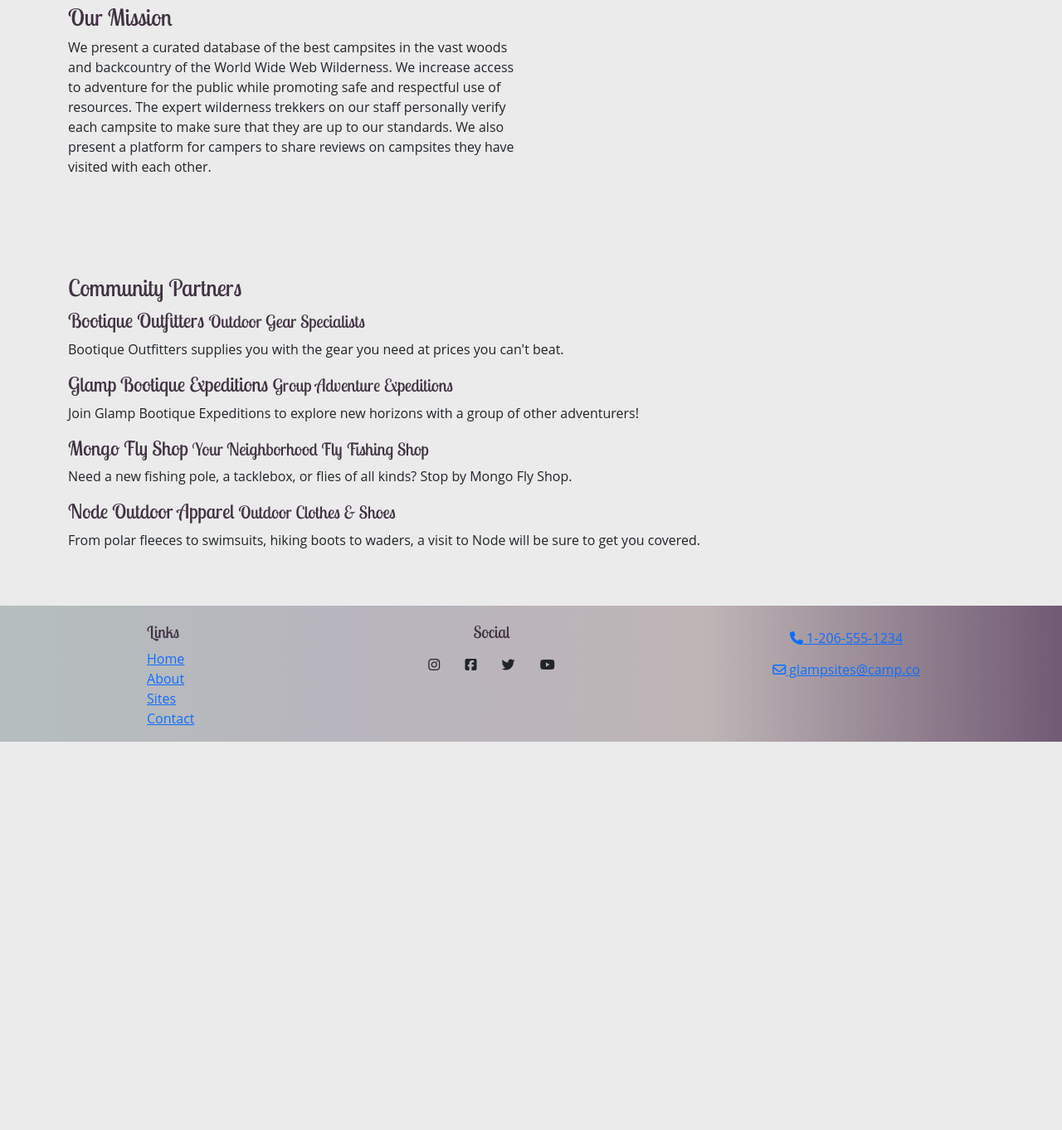
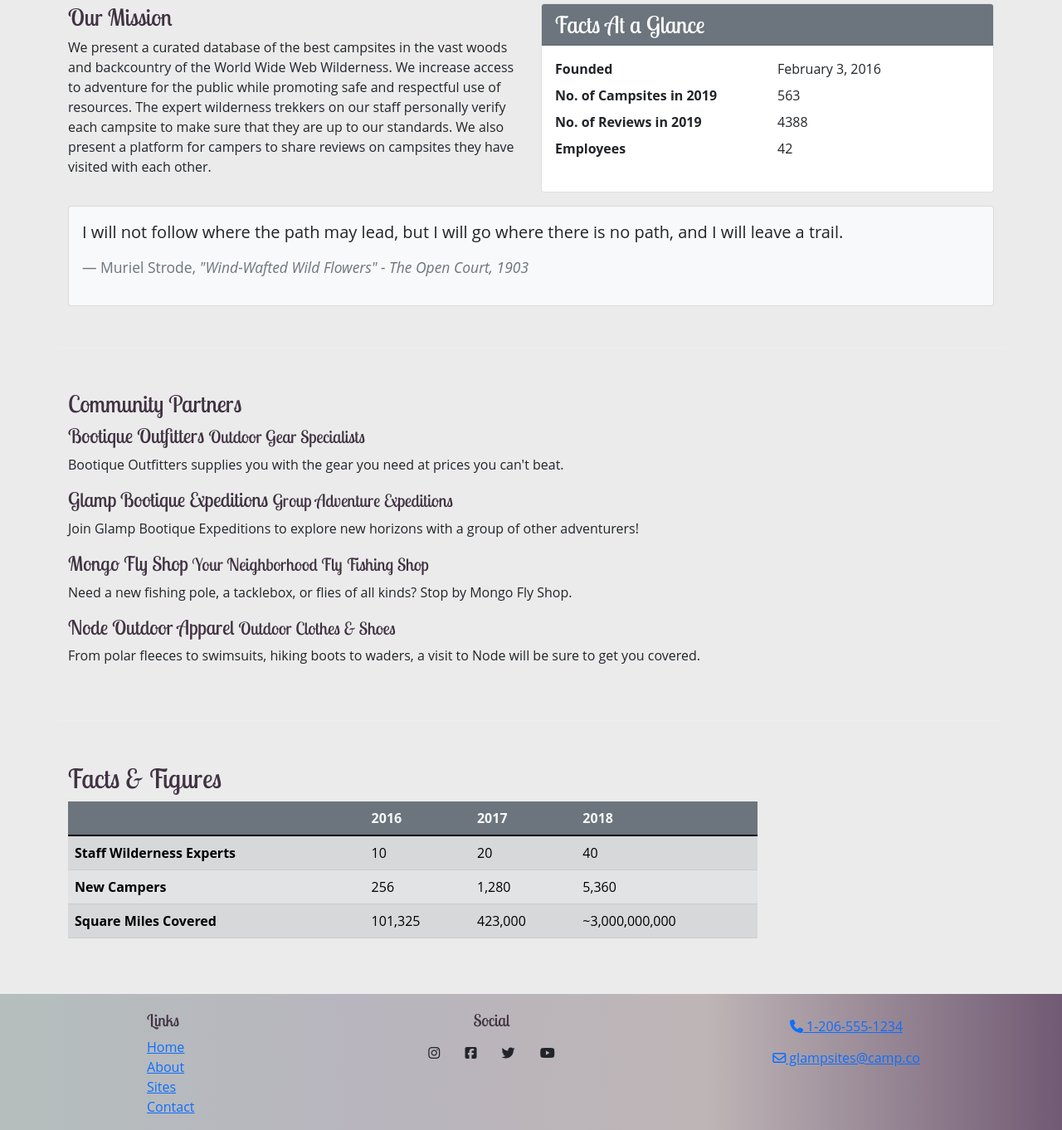
Before and after one commit to LisaHarrison08/glampBoutique, a website: page aboutUS.html in a window 1280 px wide. Shown: the part 376-1738 px from the top of the page at 83% size. Before the commit the page ends 1270 px from the top, so only its background shows below. Drawn offline with nearby package versions, Linux system fonts and the light colour scheme.

Commit message:
updated the aboutus page to card and table content

```diff
--- a/aboutUS.html
+++ b/aboutUS.html
@@ -3,7 +3,7 @@
 
 <head>
     <meta charset="utf-8" />
-    <meta name="viewport" content="width=device-width, initial-scale=1"/>
+    <meta name="viewport" content="width=device-width, initial-scale=1" />
     <title>Glamp Boutique</title>
 
     <!-- Bootstrap -->
@@ -73,6 +73,40 @@
                     campsite to make sure that they are up to our standards. We also present a platform for campers to
                     share reviews on campsites they have visited with each other.</p>
             </div>
+            <div class="col-sm-6">
+                <div class="card">
+                    <!-- applied bg-secondary for different theme color -->
+                    <h3 class="card-header bg-secondary text-white">Facts At a Glance</h3>
+                    <div class="card-body">
+                        <dl class="row">
+                            <dt class="col-6">Founded</dt>
+                            <dd class="col-6">February 3, 2016</dd>
+                            <dt class="col-6">No. of Campsites in 2019</dt>
+                            <dd class="col-6">563</dd>
+                            <dt class="col-6">No. of Reviews in 2019</dt>
+                            <dd class="col-6">4388</dd>
+                            <dt class="col-6">Employees</dt>
+                            <dd class="col-6">42</dd>
+                        </dl>
+                    </div>
+                </div>
+            </div>
+
+            <div class="col">
+                <div class="card bg-light mt-3">
+                    <blockquote class="blockquote card-body">
+                        <p class="mb-0">I will not follow where the path may lead, but I will go where there is no path,
+                            and
+                            I will leave a trail.</p><br>
+                        <!-- inserted single line break <br>  -->
+                        <footer class="blockquote-footer">Muriel Strode,
+                            <cite title="Source Title">"Wind-Wafted Wild Flowers" -
+                                The Open Court, 1903
+                            </cite>
+                        </footer>
+                    </blockquote>
+                </div>
+            </div>
         </div>
 
         <!-- section to stretch across the entire width of row. -->
@@ -95,12 +129,51 @@
                     will be sure to get you covered.</p>
             </div>
         </div>
+
+        <div class="row row-content">
+            <div class="col-sm-9">
+                <h2>Facts &amp; Figures</h2>
+                <!-- to make a responsive table you need to wrap the table in a table-responsive div -->
+                <div class="table-responsive">
+                    <!-- create table and apply the bootstrap striped class -->
+                    <table class="table table-striped">
+                        <thead>
+                            <tr class="bg-secondary text-light">
+                                <th></th>
+                                <th>2016</th>
+                                <th>2017</th>
+                                <th>2018</th>
+                            </tr>
+                        </thead>
+                        <!-- changed to table secondary for grey color -->
+                        <tbody class="table-secondary">
+                            <tr>
+                                <th>Staff Wilderness Experts</th>
+                                <td>10</td>
+                                <td>20</td>
+                                <td>40</td>
+                            </tr>
+                            <tr>
+                                <th>New Campers</th>
+                                <td>256</td>
+                                <td>1,280</td>
+                                <td>5,360</td>
+                            </tr>
+                            <tr>
+                                <th>Square Miles Covered</th>
+                                <td>101,325</td>
+                                <td>423,000</td>
+                                <td>~3,000,000,000</td>
+                            </tr>
+                        </tbody>
+                    </table>
+                </div>
+            </div>
+        </div>
     </div>
 
 
-
-
-    <footer>
+        <footer class="site-footer">
             <div class="container">
                 <div class="row" id="footer-content">
                     <div class="col-4 col-sm-2 offset-1">
@@ -116,14 +189,20 @@
                     <!-- text-center class does not specify a breakpoint size; this means that it is not a responsive class and will apply to all viewport sizes. -->
                     <div class="col-6 col-sm-5 text-center">
                         <h5>Social</h5>
-                    <a class="btn btn-social-icon btn-instagram" href="http://instagram.com/"><i class="fa fa-instagram"></i></a>
-                    <a class="btn btn-social-icon btn-facebook" href="http://facebook.com/"><i class="fab fa-facebook-square"></i></a>
-                    <a class="btn btn-social-icon btn-twitter" href="http://twitter.com/"><i class="fa fa-twitter"></i></a>
-                    <a class="btn btn-social-icon btn-google" href="http://youtube.com/"><i class="fab fa-youtube"></i></a>
+                        <a class="btn btn-social-icon btn-instagram" href="http://instagram.com/"><i
+                                class="fa fa-instagram"></i></a>
+                        <a class="btn btn-social-icon btn-facebook" href="http://facebook.com/"><i
+                                class="fab fa-facebook-square"></i></a>
+                        <a class="btn btn-social-icon btn-twitter" href="http://twitter.com/"><i
+                                class="fa fa-twitter"></i></a>
+                        <a class="btn btn-social-icon btn-google" href="http://youtube.com/"><i
+                                class="fab fa-youtube"></i></a>
                     </div>
                     <div class="col-sm-4 text-center">
-                    <a role="button" class="btn btn-link" href="tel:+12065551234"><i class="fa fa-phone"></i> 1-206-555-1234</a><br />
-                    <a role="button" class="btn btn-link" href="mailto:glampsites@camp.co"><i class="fa fa-envelope-o"></i> glampsites@camp.co</a>
+                        <a role="button" class="btn btn-link" href="tel:+12065551234"><i class="fa fa-phone"></i>
+                            1-206-555-1234</a><br />
+                        <a role="button" class="btn btn-link" href="mailto:glampsites@camp.co"><i
+                                class="fa fa-envelope-o"></i> glampsites@camp.co</a>
                     </div>
                 </div>
             </div>
--- a/styles.css
+++ b/styles.css
@@ -58,7 +58,7 @@ header h2 {
   padding-top:50px;
 }
 
-footer {
+.site-footer {
   background-image: linear-gradient(to right, #B5BEBD, #B8B5BE, #BEB5B6,#715A74);
   padding:0;
   margin:0;
```
Also changed, not shown: contact.html (+1 -1 lines), index.html (+1 -1 lines), sites.html (+1 -1 lines). Lines whose indentation alone changed are shown as unchanged.
